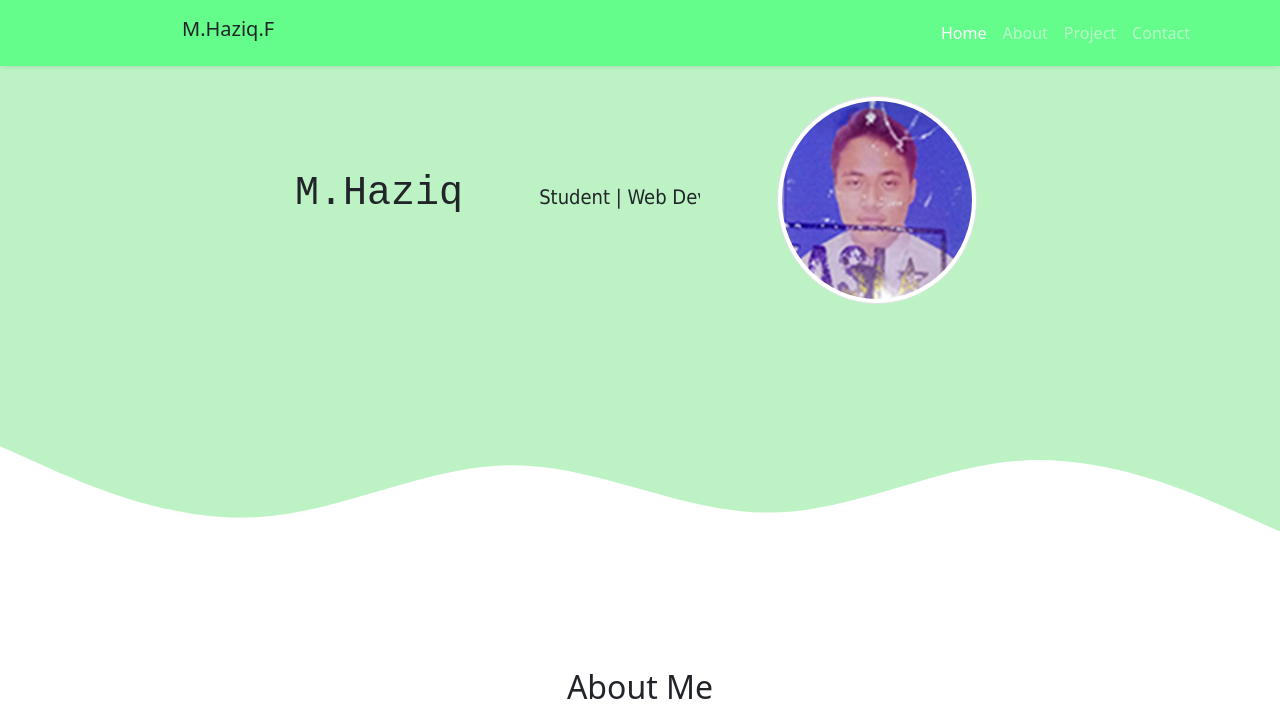
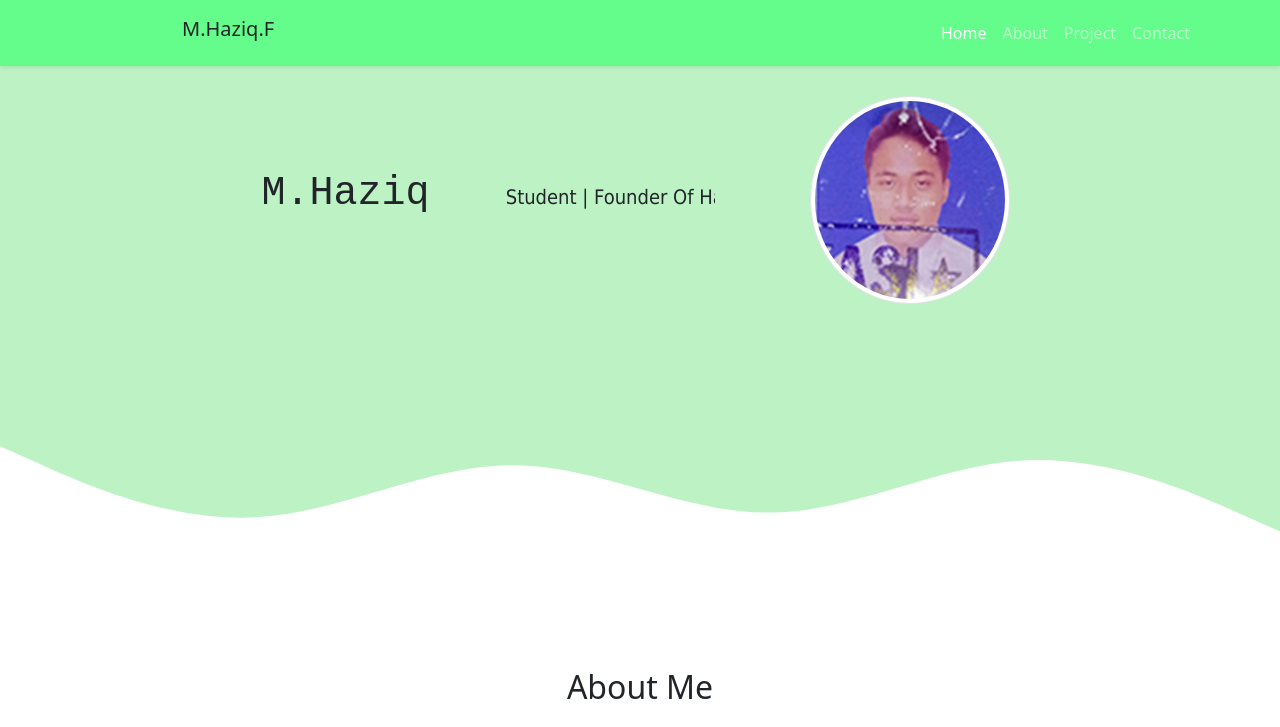
Before and after one commit to haziq2143/haziq2143.github.io, a plain HTML site: page index.html in a window 1280 px wide. Shown: the top 727 px of the page. Drawn offline with nearby package versions, Linux system fonts and the light colour scheme; grey boxes are pictures that could not be loaded.

Commit message:
ganti profesi

```diff
--- a/index.html
+++ b/index.html
@@ -54,7 +54,7 @@
         <h1>M.Haziq.F|</h1>
       </div>
       <div class="lead text-center">
-        <p>Student | Web Developer</p>
+        <p>Student | Founder Of Hazzu.com</p>
       </div>
       <img src="img/pp.jpeg" alt="M.Haziq.F" width="200" class="rounded-circle img-thumbnail" />
       <svg xmlns="http://www.w3.org/2000/svg" viewBox="0 0 1440 320">
```
